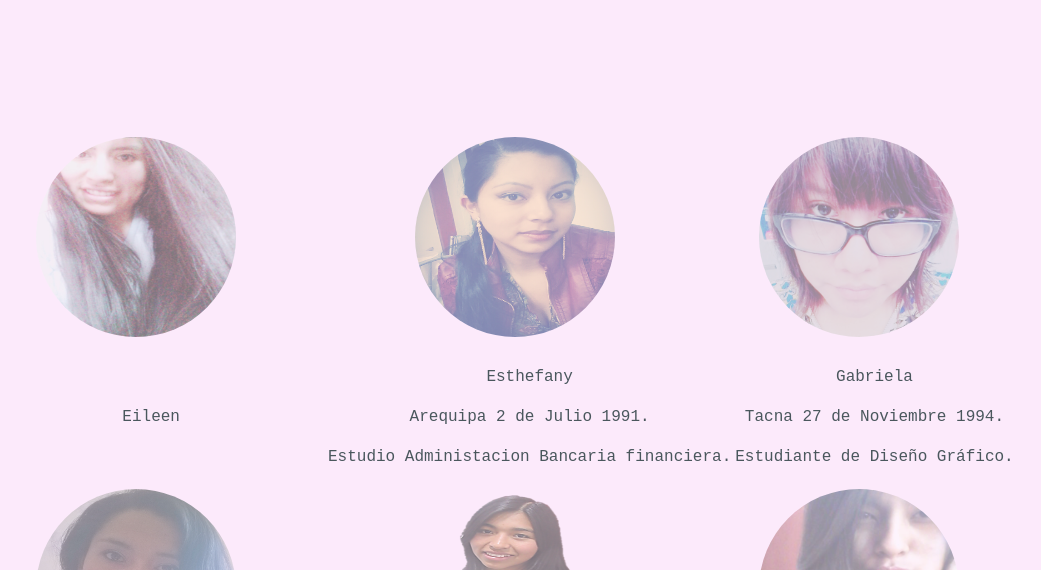
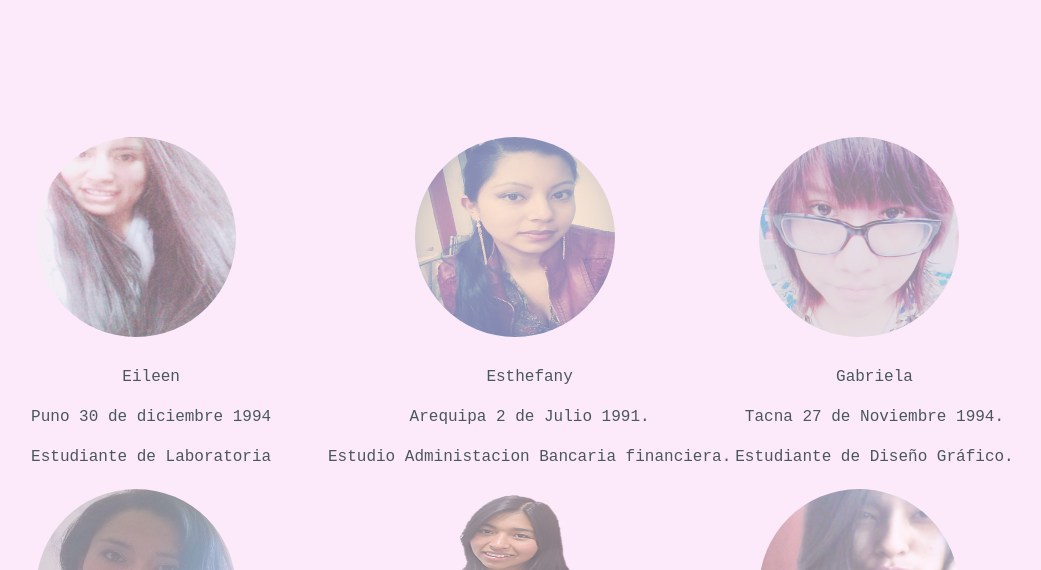
Before and after one commit to tefycoder/TEC-GIRLS, a plain HTML site: page index.html in a window 1280 px wide. Shown: the part 230-800 px from the top of the page, without its empty margins (144-1185 px from the left). Drawn offline with Linux system fonts and the light colour scheme.

Commit message:
MisdatosEileen

```diff
--- a/index.html
+++ b/index.html
@@ -24,7 +24,10 @@
 	       </tr>
 
           <tr>
-              <td><p>Eileen</p></td>
+              <td><p>Eileen</p>
+                  <p> Puno 30 de diciembre 1994</p>
+                  <p> Estudiante de Laboratoria </p>
+              </td>
               <td>
               <p>Esthefany</p>
               <p>Arequipa 2 de Julio 1991.</p>
```
